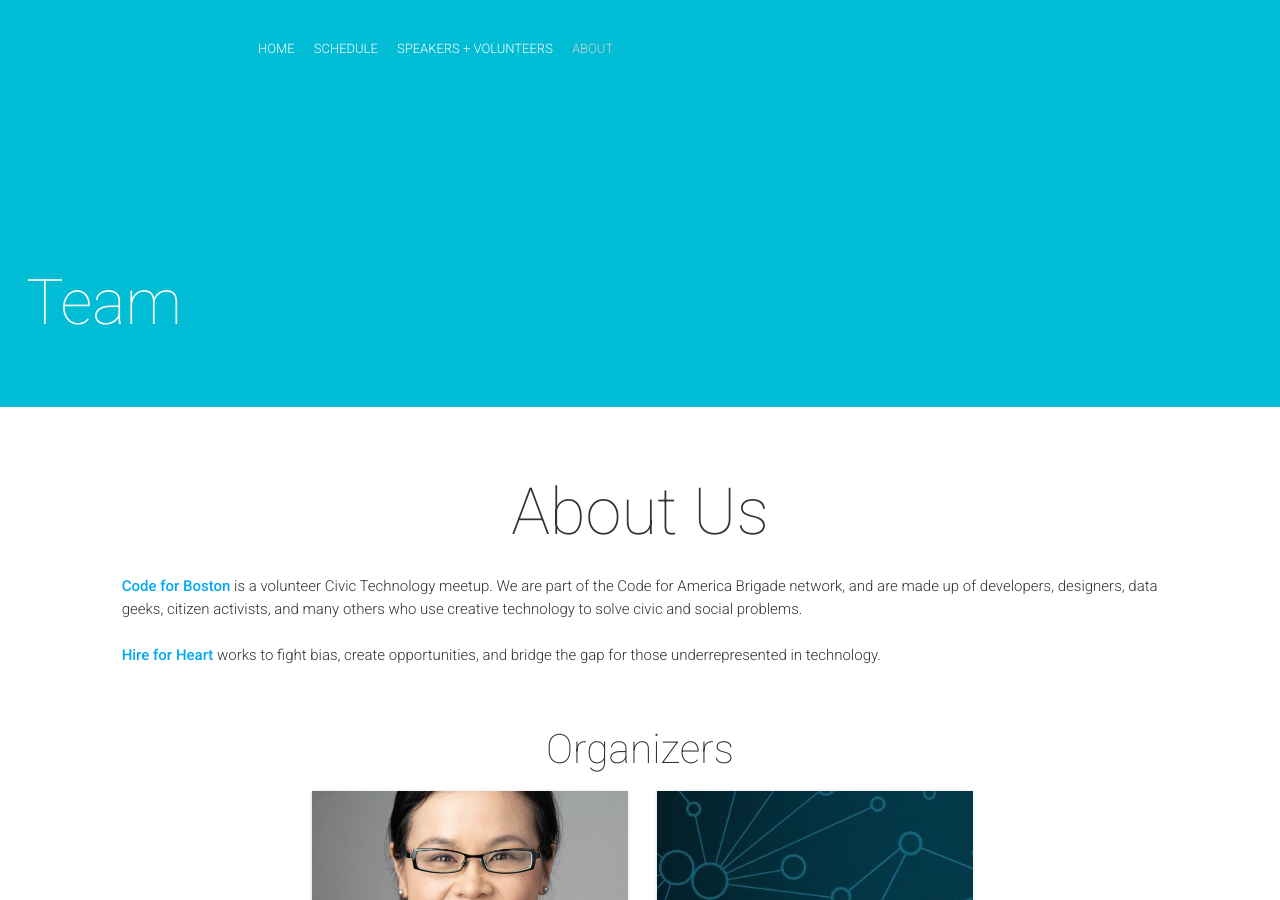
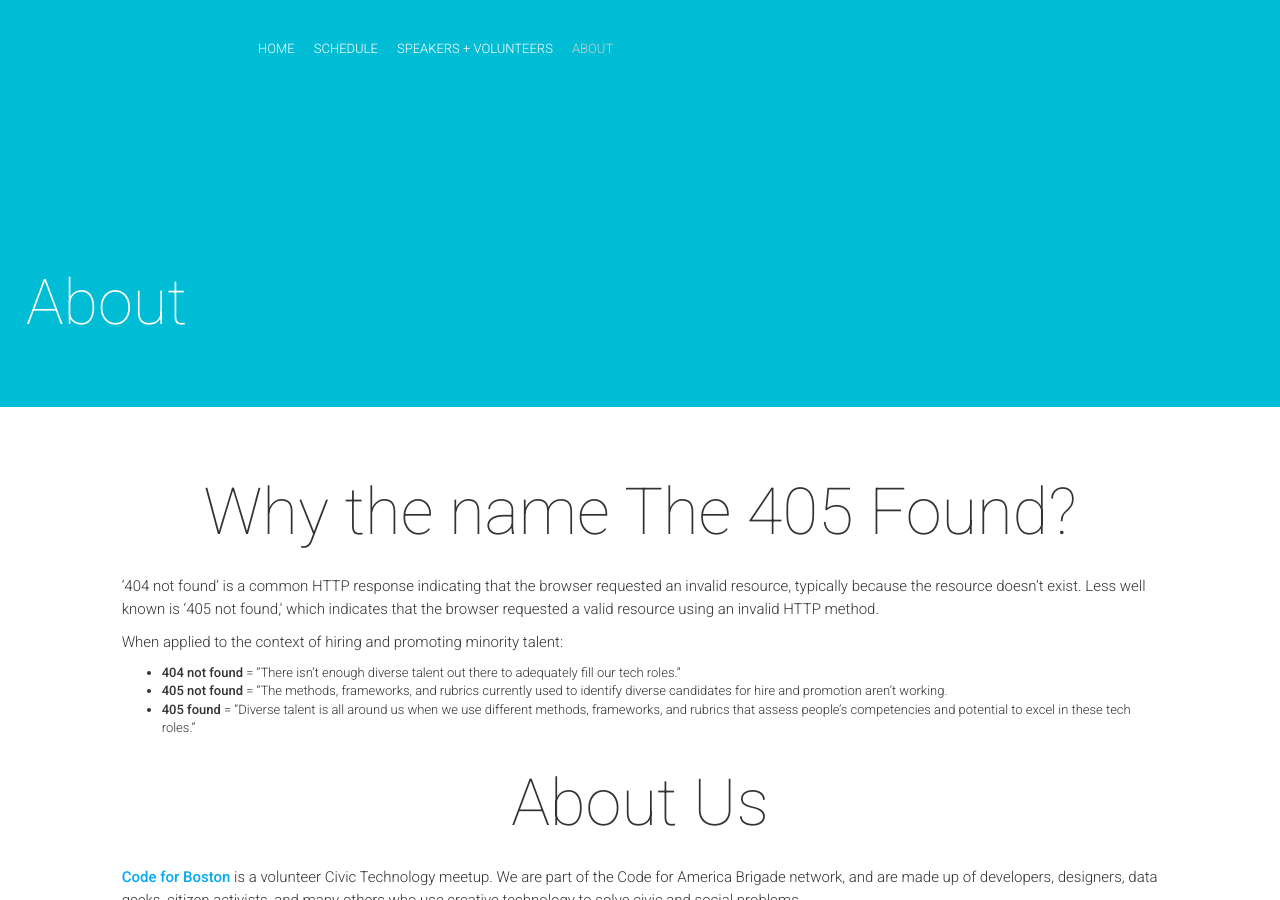
Before and after one commit to the405found/the405found.github.io, a Jekyll site: the page built from team.html, in a window 1280 px wide and 900 px high. Built offline with Jekyll 4.4.1, drawn with Linux system fonts in a browser that asks for light colours; nearby versions of some CDN libraries; comment, search, counter and statistics services are not loaded.

Commit message:
added event info to About page

```diff
--- a/_config.yml
+++ b/_config.yml
@@ -70,7 +70,7 @@ aboutEvent: "
 <p> With Greater Boston seeing <a href='https://www.bostonindicators.org/reports/report-website-pages/changing-faces-of-greater-boston/changing-faces-of-greater-boston-report' target='_blank'>diversity on the rise</a> and being the <a href='https://www.americaninno.com/boston/report-boston-is-the-third-fastest-growing-tech-hub/' target='_blank'>third fastest growing tech hub</a> according to a 2019 report from Indeed Hiring Lab, why does minority representation in the tech sector remain low?
 <p> According to <a href='https://www.masstlc.org/state-tech-economy19-dl/' target='_blank'>The State of the Massachusetts Tech Economy</a> 2019 report released by the Massachusetts Technology Leadership Technology (MassTLC), about one-third of all workers are women, 5 percent of tech workers are Black, and 7 percent are Latinx.
 <p> As paraphrased from social entrepreneur Leila Janah:
-<b><i><blockquote>Talent is everywhere, opportunity is not.</blockquote></i></b>
+<center><b><i><blockquote>Talent is everywhere, opportunity is not.</blockquote></i></b></center>
 <p> As such, <a href='https://www.codeforboston.org/' target='_blank'><b>Code for Boston</b></a> and <a href='https://hireforheart.com/' target='_blank'><b>Hire for Heart</b></a> are partnering to organize this event to gather diverse talent in the Greater Boston area and create opportunities for starting and enhancing their career in tech."
 
 aboutBlock:
@@ -216,6 +216,15 @@ teamBlockTitle: "About Us"
 aboutUs: "<a href='https://www.codeforboston.org/'><b>Code for Boston</b></a> is a volunteer Civic Technology meetup. We are part of the Code for America Brigade network, and are made up of developers, designers, data geeks, citizen activists, and many others who use creative technology to solve civic and social problems.
 <br><br>
 <a href='https://hireforheart.com/' target='_blank'><b>Hire for Heart</b></a> works to fight bias, create opportunities, and bridge the gap for those underrepresented in technology."
+teamBlockEventTitle: "Why the name The 405 Found?"
+teamAboutEvent: "<p>‘404 not found’ is a common HTTP response indicating that the browser requested an invalid resource, typically because the resource doesn’t exist. Less well known is ‘405 not found,' which indicates that the browser requested a valid resource using an invalid HTTP method.
+<p>When applied to the context of hiring and promoting minority talent:
+<ul>
+  <li><b>404 not found</b> = “There isn’t enough diverse talent out there to adequately fill our tech roles.”</li>
+  <li><b>405 not found</b> = “The methods, frameworks, and rubrics currently used to identify diverse candidates for hire and promotion aren’t working.</li>
+  <li><b>405 found</b> = “Diverse talent is all around us when we use different methods, frameworks, and rubrics that assess people’s competencies and potential to excel in these tech roles.”</li>
+<ul>
+"
 
 # Logistics Find Way Block
 #findWayTitle: "Find your way here"
--- a/_includes/about.html
+++ b/_includes/about.html
@@ -3,7 +3,7 @@
     <div class="content-wrapper">
         <div class="col-lg-10 col-lg-offset-1">
             <h3>{{ site.aboutTitle }}</h3>
-            <div class="col-lg-10 col-lg-offset-1">
+            <div class="col-lg-10 col-lg-offset-1 text-left">
                 <p class="text-left animated hiding" data-animation="fadeInUp" data-delay="0" style="text-align:left">{{ site.aboutEvent }}</p>
             </div>
             <div class="row about-details">
--- a/_includes/team.html
+++ b/_includes/team.html
@@ -1,6 +1,10 @@
 <!-- Begin Team List-->
 <section id="team" class="team">
     <div class="content-wrapper">
+        <div class="col-lg-10 col-lg-offset-1 text-left">
+            <center><h3>{{ site.teamBlockEventTitle }}</h3></center>
+            <p class="text-left animated hiding" data-animation="fadeInUp" data-delay="0">{{ site.teamAboutEvent }}</p>
+        </div>
         <div class="col-lg-10 col-lg-offset-1">
             <h3>{{ site.teamBlockTitle }}</h3>
             <p class="text-left animated hiding" data-animation="fadeInUp" data-delay="0">{{ site.aboutUs }}</p>
--- a/team.html
+++ b/team.html
@@ -1,6 +1,6 @@
 ---
 layout: default
-title: Team
+title: About
 permalink: /team/
 color: "#00bcd4"
 modal: team
```
